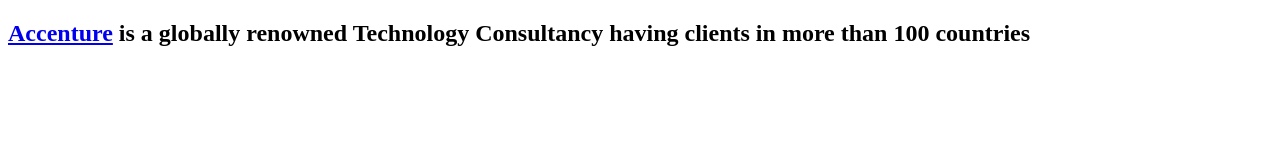
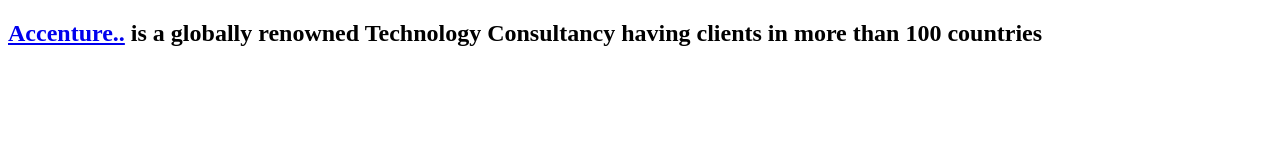
Before and after one commit to kr513r/My_Sample_Repository, a plain HTML site: page UI/index.html in a window 1280 px wide. Drawn offline with Linux system fonts and the light colour scheme.

Commit message:
Hot fix changes

```diff
--- a/UI/index.html
+++ b/UI/index.html
@@ -7,6 +7,6 @@
     <title>Accenture</title>
 </head>
 <body>
-    <h2><a href="https://www.accenture.com" target="_blank">Accenture</a> is a globally renowned Technology Consultancy having clients in more than 100 countries</h1>
+    <h2><a href="https://www.accenture.com" target="_blank">Accenture..</a> is a globally renowned Technology Consultancy having clients in more than 100 countries</h1>
 </body>
 </html>
```
